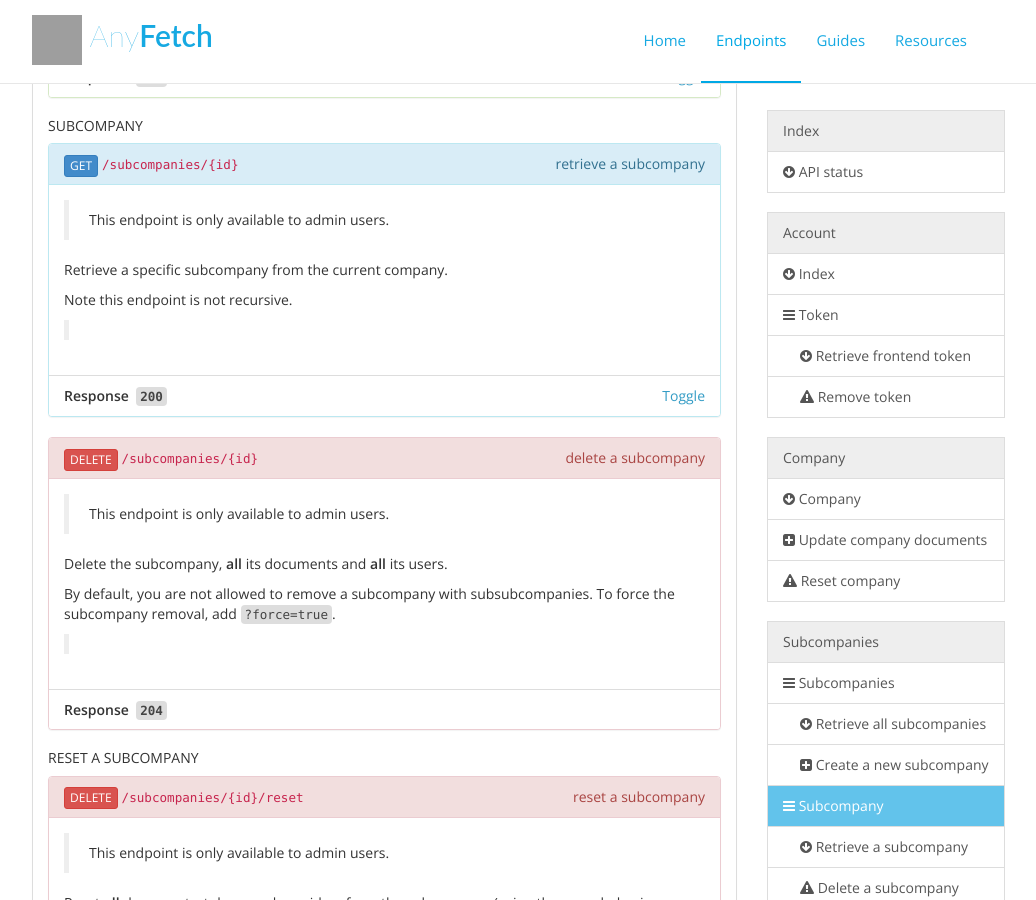
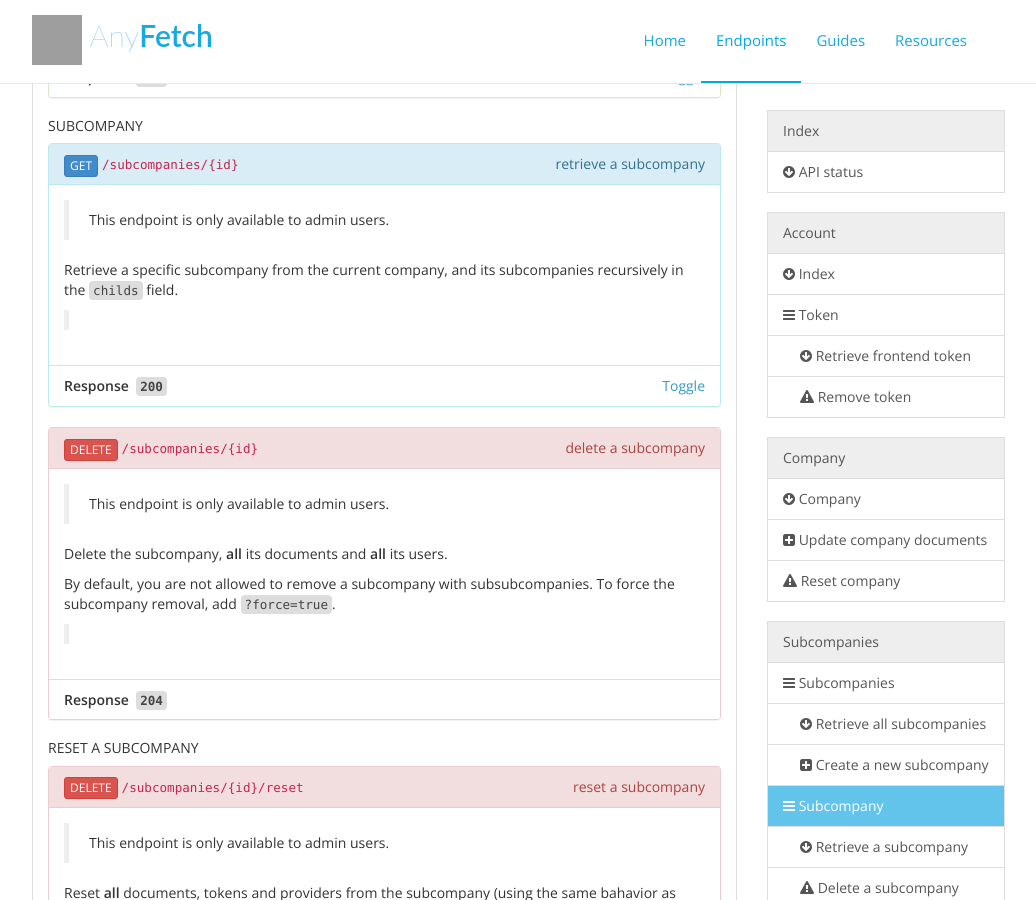
Before and after one commit to AnyFetch/developers.anyfetch.com, a Jekyll site: the page endpoints/index.html, which Jekyll copies as it is, in a window 1280 px wide and 900 px high, scrolled down 3566 px. Shown: the whole window, without its empty margins (133-1169 px from the left). Built offline with Jekyll 4.4.1, drawn with Linux system fonts in a browser that asks for light colours; nearby versions of some CDN libraries; Markdown is read by kramdown in place of the engine named in the settings; grey boxes are pictures that could not be loaded.

Commit message:
Update subcompanies endpoints for recursivity

```diff
--- a/endpoints/index.html
+++ b/endpoints/index.html
@@ -222,11 +222,11 @@
 <li><code>403 Forbidden</code>: you are not an administrator on this account.</li>
 </ul>
 </blockquote>
-</div><ul class="list-group"><li class="list-group-item"><strong>Response&nbsp;&nbsp;<code>200</code></strong><a data-toggle="collapse" data-target="#25e35b23fd79dc0ac699dd2db9775e72" class="pull-right">Toggle</a></li><li id="25e35b23fd79dc0ac699dd2db9775e72" class="list-group-item panel-collapse collapse"><div class="description"></div><h5>Headers</h5><pre><code><span class="hljs-attribute">Content-Type</span>: <span class="hljs-string">application/json</span><br></code></pre><h5>Body</h5><pre><code>[
+</div><ul class="list-group"><li class="list-group-item"><strong>Response&nbsp;&nbsp;<code>200</code></strong><a data-toggle="collapse" data-target="#e4db170102ce83713f991b20f1a36fa0" class="pull-right">Toggle</a></li><li id="e4db170102ce83713f991b20f1a36fa0" class="list-group-item panel-collapse collapse"><div class="description"></div><h5>Headers</h5><pre><code><span class="hljs-attribute">Content-Type</span>: <span class="hljs-string">application/json</span><br></code></pre><h5>Body</h5><pre><code>[
     {
         "<span class="hljs-attribute">_type</span>": <span class="hljs-value"><span class="hljs-string">"Company"</span></span>,
         "<span class="hljs-attribute">id</span>": <span class="hljs-value"><span class="hljs-string">"545a2aec36cb20533b63a68f"</span></span>,
-        "<span class="hljs-attribute">name</span>": <span class="hljs-value"><span class="hljs-string">"sub-company"</span></span>,
+        "<span class="hljs-attribute">name</span>": <span class="hljs-value"><span class="hljs-string">"subcompany"</span></span>,
         "<span class="hljs-attribute">hydraters</span>": <span class="hljs-value">[
             <span class="hljs-string">"https://embedmail.anyfetch.com/hydrate"</span>,
             <span class="hljs-string">"https://eml.anyfetch.com/hydrate"</span>,
@@ -249,7 +249,7 @@
             {
                 "<span class="hljs-attribute">_type</span>": <span class="hljs-value"><span class="hljs-string">"Company"</span></span>,
                 "<span class="hljs-attribute">id</span>": <span class="hljs-value"><span class="hljs-string">"545a2b7936cb20533b63a691"</span></span>,
-                "<span class="hljs-attribute">name</span>": <span class="hljs-value"><span class="hljs-string">"sub-sub-company"</span></span>,
+                "<span class="hljs-attribute">name</span>": <span class="hljs-value"><span class="hljs-string">"subsubcompany"</span></span>,
                 "<span class="hljs-attribute">hydraters</span>": <span class="hljs-value">[
                     <span class="hljs-string">"https://embedmail.anyfetch.com/hydrate"</span>,
                     <span class="hljs-string">"https://eml.anyfetch.com/hydrate"</span>,
@@ -300,15 +300,15 @@
 <li><code>409 InvalidArgument</code>: at least one item from <code>hydraters</code> is an unknown hydrater.</li>
 </ul>
 </blockquote>
-</div><ul class="list-group"><li class="list-group-item"><strong>Request</strong><a data-toggle="collapse" data-target="#994004f0d41d52c162d8132df9892527" class="pull-right">Toggle</a></li><li id="994004f0d41d52c162d8132df9892527" class="list-group-item panel-collapse collapse"><div class="description"></div><h5>Headers</h5><pre><code><span class="hljs-attribute">Content-Type</span>: <span class="hljs-string">application/json</span><br></code></pre><h5>Body</h5><pre><code>    {
+</div><ul class="list-group"><li class="list-group-item"><strong>Request</strong><a data-toggle="collapse" data-target="#d4e53fc97b0a59ca89a6b8b46dabcd96" class="pull-right">Toggle</a></li><li id="d4e53fc97b0a59ca89a6b8b46dabcd96" class="list-group-item panel-collapse collapse"><div class="description"></div><h5>Headers</h5><pre><code><span class="hljs-attribute">Content-Type</span>: <span class="hljs-string">application/json</span><br></code></pre><h5>Body</h5><pre><code>    {
         "<span class="hljs-attribute">user</span>": <span class="hljs-value"><span class="hljs-string">"52fb7b90c8318c4dc800006c"</span></span>,
-        "<span class="hljs-attribute">name</span>": <span class="hljs-value"><span class="hljs-string">"new-subcompany-name"</span></span>,
-    }
-</code></pre></li><li class="list-group-item"><strong>Response&nbsp;&nbsp;<code>200</code></strong><a data-toggle="collapse" data-target="#b87eb131402574b08753ad97ccaa95e5" class="pull-right">Toggle</a></li><li id="b87eb131402574b08753ad97ccaa95e5" class="list-group-item panel-collapse collapse"><div class="description"></div><h5>Headers</h5><pre><code><span class="hljs-attribute">Content-Type</span>: <span class="hljs-string">application/json</span><br></code></pre><h5>Body</h5><pre><code>    {
-        <span class="hljs-string">"_type"</span>: <span class="hljs-string">"Company"</span>,
-        <span class="hljs-string">"id"</span>: <span class="hljs-string">"533d9161162215a5375d34d2"</span>,
-        <span class="hljs-string">"name"</span>: <span class="hljs-string">"new-subcompany-name"</span>,
-        <span class="hljs-string">"hydraters"</span>: [
+        "<span class="hljs-attribute">name</span>": <span class="hljs-value"><span class="hljs-string">"subcompany"</span></span>,
+    }
+</code></pre></li><li class="list-group-item"><strong>Response&nbsp;&nbsp;<code>200</code></strong><a data-toggle="collapse" data-target="#cfad3a5352cac94cbeae36ee2e2e3692" class="pull-right">Toggle</a></li><li id="cfad3a5352cac94cbeae36ee2e2e3692" class="list-group-item panel-collapse collapse"><div class="description"></div><h5>Headers</h5><pre><code><span class="hljs-attribute">Content-Type</span>: <span class="hljs-string">application/json</span><br></code></pre><h5>Body</h5><pre><code>{
+    "<span class="hljs-attribute">_type</span>": <span class="hljs-value"><span class="hljs-string">"Company"</span></span>,
+    "<span class="hljs-attribute">id</span>": <span class="hljs-value"><span class="hljs-string">"545a2aec36cb20533b63a68f"</span></span>,
+    "<span class="hljs-attribute">name</span>": <span class="hljs-value"><span class="hljs-string">"subcompany"</span></span>,
+    "<span class="hljs-attribute">hydraters</span>": <span class="hljs-value">[
         <span class="hljs-string">"https://embedmail.anyfetch.com/hydrate"</span>,
         <span class="hljs-string">"https://eml.anyfetch.com/hydrate"</span>,
         <span class="hljs-string">"https://filecleaner.anyfetch.com/hydrate"</span>,
@@ -321,17 +321,17 @@
         <span class="hljs-string">"https://pdf.anyfetch.com/hydrate"</span>,
         <span class="hljs-string">"https://plaintext.anyfetch.com/hydrate"</span>,
         <span class="hljs-string">"https://deduplicator.anyfetch.com/hydrate"</span>
-        ],
-        document_count: <span class="hljs-number">0</span>,
-        user_count: <span class="hljs-number">1</span>,
-        subcompany_count: <span class="hljs-number">0</span>,
-        documents_per_update: <span class="hljs-number">2500</span>
-    }
+    ]</span>,
+    "<span class="hljs-attribute">document_count</span>": <span class="hljs-value"><span class="hljs-number">0</span></span>,
+    "<span class="hljs-attribute">user_count</span>": <span class="hljs-value"><span class="hljs-number">1</span></span>,
+    "<span class="hljs-attribute">subcompany_count</span>": <span class="hljs-value"><span class="hljs-number">1</span></span>,
+    "<span class="hljs-attribute">documents_per_update</span>": <span class="hljs-value"><span class="hljs-number">2500</span></span>,
+    "<span class="hljs-attribute">childs</span>": <span class="hljs-value">[]
+</span>}
 </code></pre></li></ul></section><h4 id="subcompanies-subcompany">Subcompany&nbsp;<a href="#subcompanies-subcompany"><i class="fa fa-link"></i></a></h4><section id="subcompanies-subcompany-get" class="panel panel-info"><div class="panel-heading"><div style="float:right"><span style="text-transform: lowercase">Retrieve a subcompany</span></div><div style="float:left"><a href="#subcompanies-subcompany-get" class="btn btn-xs btn-primary">GET</a></div><div style="overflow:hidden"><code>/subcompanies/{id}</code></div></div><div class="panel-body"><blockquote>
 <p>This endpoint is only available to admin users.</p>
 </blockquote>
-<p>Retrieve a specific subcompany from the current company.</p>
-<p>Note this endpoint is not recursive.</p>
+<p>Retrieve a specific subcompany from the current company, and its subcompanies recursively in the <code>childs</code> field.</p>
 <blockquote>
 <ul>
 <li><code>401 Unauthorized</code>: you did not specify any credentials, or you are using a non-supported <code>Authorization</code> scheme.</li>
@@ -340,11 +340,11 @@
 <li><code>409 InvalidArgument</code>: <code>id</code> is not a valid id.</li>
 </ul>
 </blockquote>
-</div><ul class="list-group"><li class="list-group-item"><strong>Response&nbsp;&nbsp;<code>200</code></strong><a data-toggle="collapse" data-target="#14eb7acbb61bd01085299b07d5a32519" class="pull-right">Toggle</a></li><li id="14eb7acbb61bd01085299b07d5a32519" class="list-group-item panel-collapse collapse"><div class="description"></div><h5>Headers</h5><pre><code><span class="hljs-attribute">Content-Type</span>: <span class="hljs-string">application/json</span><br></code></pre><h5>Body</h5><pre><code>{
-    <span class="hljs-string">"_type"</span>: <span class="hljs-string">"Company"</span>,
-    <span class="hljs-string">"id"</span>: <span class="hljs-string">"533d87ea162215a5375d34d1"</span>,
-    <span class="hljs-string">"name"</span>: <span class="hljs-string">"new-user-subcompany"</span>,
-    <span class="hljs-string">"hydraters"</span>: [
+</div><ul class="list-group"><li class="list-group-item"><strong>Response&nbsp;&nbsp;<code>200</code></strong><a data-toggle="collapse" data-target="#e66044e33fc723c34ceb226316878de1" class="pull-right">Toggle</a></li><li id="e66044e33fc723c34ceb226316878de1" class="list-group-item panel-collapse collapse"><div class="description"></div><h5>Headers</h5><pre><code><span class="hljs-attribute">Content-Type</span>: <span class="hljs-string">application/json</span><br></code></pre><h5>Body</h5><pre><code>{
+    "<span class="hljs-attribute">_type</span>": <span class="hljs-value"><span class="hljs-string">"Company"</span></span>,
+    "<span class="hljs-attribute">id</span>": <span class="hljs-value"><span class="hljs-string">"545a2aec36cb20533b63a68f"</span></span>,
+    "<span class="hljs-attribute">name</span>": <span class="hljs-value"><span class="hljs-string">"subcompany"</span></span>,
+    "<span class="hljs-attribute">hydraters</span>": <span class="hljs-value">[
         <span class="hljs-string">"https://embedmail.anyfetch.com/hydrate"</span>,
         <span class="hljs-string">"https://eml.anyfetch.com/hydrate"</span>,
         <span class="hljs-string">"https://filecleaner.anyfetch.com/hydrate"</span>,
@@ -357,12 +357,38 @@
         <span class="hljs-string">"https://pdf.anyfetch.com/hydrate"</span>,
         <span class="hljs-string">"https://plaintext.anyfetch.com/hydrate"</span>,
         <span class="hljs-string">"https://deduplicator.anyfetch.com/hydrate"</span>
-    ],
-    document_count: <span class="hljs-number">1337</span>,
-    user_count: <span class="hljs-number">1</span>,
-    subcompany_count: <span class="hljs-number">0</span>,
-    documents_per_update: <span class="hljs-number">2500</span>
-}
+    ]</span>,
+    "<span class="hljs-attribute">document_count</span>": <span class="hljs-value"><span class="hljs-number">0</span></span>,
+    "<span class="hljs-attribute">user_count</span>": <span class="hljs-value"><span class="hljs-number">1</span></span>,
+    "<span class="hljs-attribute">subcompany_count</span>": <span class="hljs-value"><span class="hljs-number">1</span></span>,
+    "<span class="hljs-attribute">documents_per_update</span>": <span class="hljs-value"><span class="hljs-number">2500</span></span>,
+    "<span class="hljs-attribute">childs</span>": <span class="hljs-value">[
+        {
+            "<span class="hljs-attribute">_type</span>": <span class="hljs-value"><span class="hljs-string">"Company"</span></span>,
+            "<span class="hljs-attribute">id</span>": <span class="hljs-value"><span class="hljs-string">"545a2b7936cb20533b63a691"</span></span>,
+            "<span class="hljs-attribute">name</span>": <span class="hljs-value"><span class="hljs-string">"subsubcompany"</span></span>,
+            "<span class="hljs-attribute">hydraters</span>": <span class="hljs-value">[
+                <span class="hljs-string">"https://embedmail.anyfetch.com/hydrate"</span>,
+                <span class="hljs-string">"https://eml.anyfetch.com/hydrate"</span>,
+                <span class="hljs-string">"https://filecleaner.anyfetch.com/hydrate"</span>,
+                <span class="hljs-string">"https://ics.anyfetch.com/hydrate"</span>,
+                <span class="hljs-string">"https://image.anyfetch.com/hydrate"</span>,
+                <span class="hljs-string">"https://iptc.anyfetch.com/hydrate"</span>,
+                <span class="hljs-string">"https://markdown.anyfetch.com/hydrate"</span>,
+                <span class="hljs-string">"https://ocr.anyfetch.com/hydrate"</span>,
+                <span class="hljs-string">"https://office.anyfetch.com/hydrate"</span>,
+                <span class="hljs-string">"https://pdf.anyfetch.com/hydrate"</span>,
+                <span class="hljs-string">"https://plaintext.anyfetch.com/hydrate"</span>,
+                <span class="hljs-string">"https://deduplicator.anyfetch.com/hydrate"</span>
+            ]</span>,
+            "<span class="hljs-attribute">document_count</span>": <span class="hljs-value"><span class="hljs-number">0</span></span>,
+            "<span class="hljs-attribute">user_count</span>": <span class="hljs-value"><span class="hljs-number">1</span></span>,
+            "<span class="hljs-attribute">subcompany_count</span>": <span class="hljs-value"><span class="hljs-number">0</span></span>,
+            "<span class="hljs-attribute">documents_per_update</span>": <span class="hljs-value"><span class="hljs-number">2500</span></span>,
+            "<span class="hljs-attribute">childs</span>": <span class="hljs-value">[]
+        </span>}
+    ]
+</span>}
 </code></pre></li></ul></section><section id="subcompanies-subcompany-delete" class="panel panel-danger"><div class="panel-heading"><div style="float:right"><span style="text-transform: lowercase">Delete a subcompany</span></div><div style="float:left"><a href="#subcompanies-subcompany-delete" class="btn btn-xs btn-danger">DELETE</a></div><div style="overflow:hidden"><code>/subcompanies/{id}</code></div></div><div class="panel-body"><blockquote>
 <p>This endpoint is only available to admin users.</p>
 </blockquote>
```
Also changed, not shown: blueprint.md (+47 -21 lines). Lines whose indentation alone changed are shown as unchanged.
